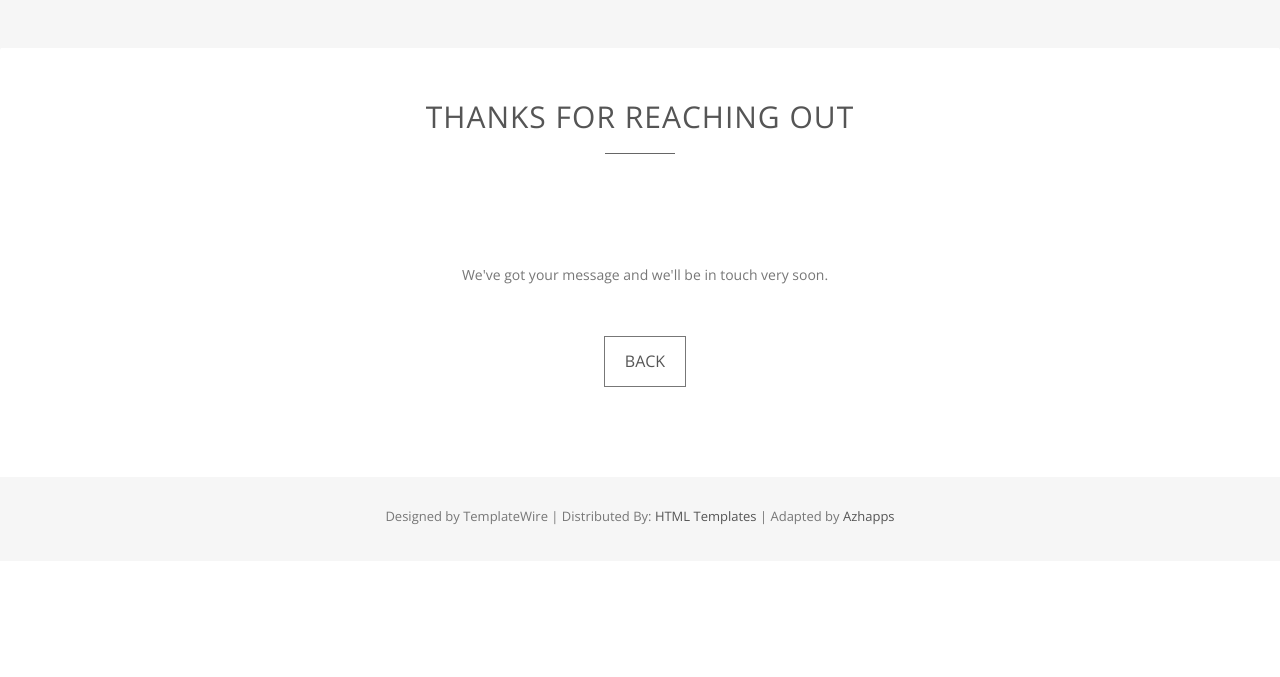
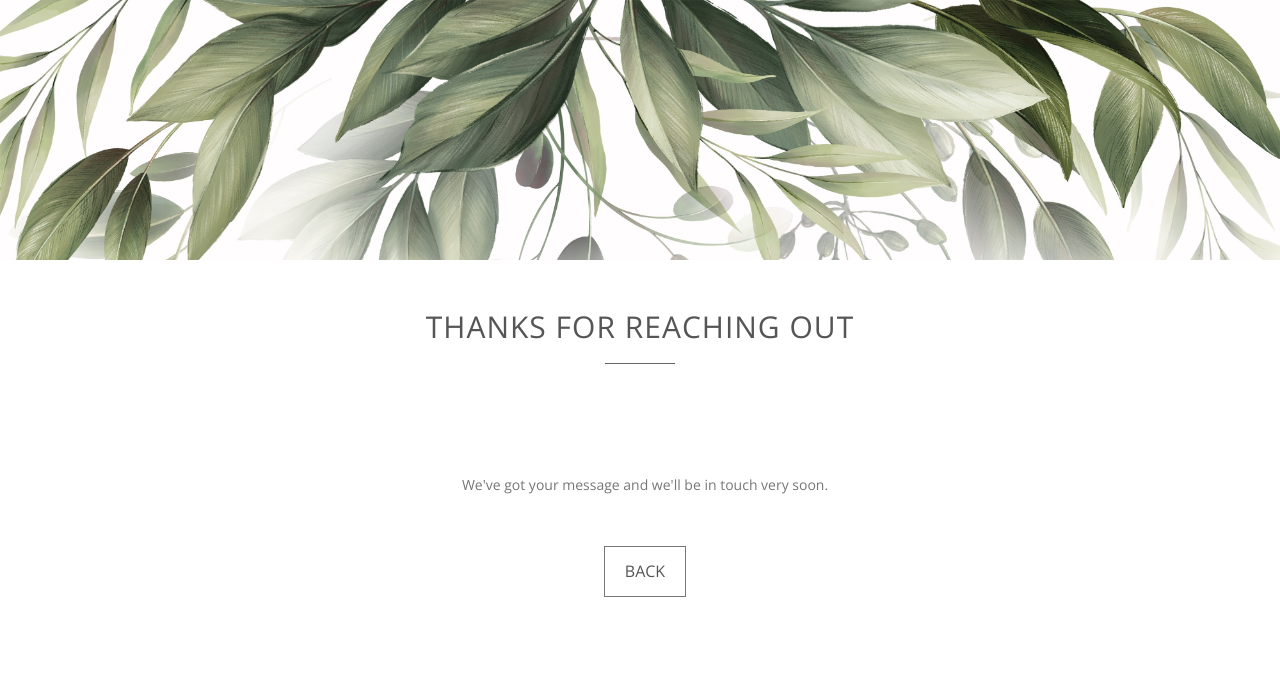
Before and after one commit to Azhrei251/olive-www, a Django app: page /success/ in a window 1280 px wide. Shown: the top 677 px of the page. Run offline with Django 4.2, Linux system fonts and the light colour scheme; some libraries are stand-ins or nearby versions.

Commit message:
Style & image updates for success

```diff
--- a/web/root/templates/success.html
+++ b/web/root/templates/success.html
@@ -33,24 +33,11 @@
     <![endif]-->
 </head>
 <body id="page-top" data-spy="scroll" data-target=".navbar-fixed-top">
-<!-- Navigation -->
-<div id="nav">
-  <nav class="navbar navbar-custom">
-    <div class="container">
-      <div class="navbar-header">
-        <button type="button" class="navbar-toggle" data-toggle="collapse" data-target=".navbar-main-collapse"> <i class="fa fa-bars"></i> </button>
-      </div>
+<header id="header">
+    <div class="header-img">
 
-      <!-- Collect the nav links, forms, and other content for toggling -->
-      <div class="collapse navbar-collapse navbar-main-collapse">
-        <ul class="nav navbar-nav">
-          <!-- Hidden li included to remove active class from about link when scrolled up past about section -->
-          <li class="hidden"> <a href="#page-top"></a> </li>
-        </ul>
-      </div>
     </div>
-  </nav>
-</div>
+</header>
 <div id="about">
   <div class="container">
     <div class="section-title text-center center">
```
